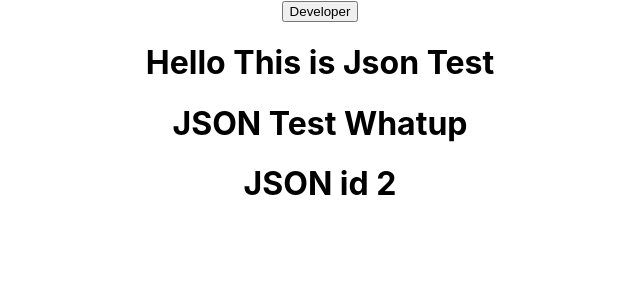
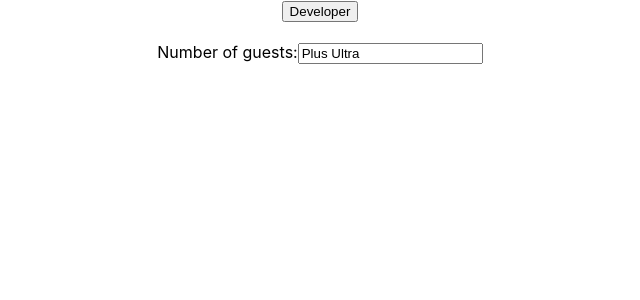
Before and after one commit to faiichann/mit-app, a React (Create React App) app: page / in a window 1280 px wide. Shown: the top 300 px of the page, without its empty margins (320-960 px from the left). Built offline with nearby package versions, Linux system fonts and the light colour scheme.

Commit message:
create json in .js and call to value

```diff
--- a/src/App.js
+++ b/src/App.js
@@ -2,8 +2,8 @@ import './App.css';
 // import View from './component/View'
 // import Test1 from './component/Tet'
 // import DragDropLabel from './component/DragDropL'
-// import LabelCreate from './component/LabelCreate'
-import JsonTest from './component/Testjson'
+import LabelCreate from './component/LabelCreate'
+// import JsonTest from './component/Testjson'
 import history from  './history'
 
 function App() {
@@ -11,7 +11,7 @@ function App() {
     <div className="App">
         <button onClick={() => history.push('/Dev')}>Developer</button>
         {/* <Test1 name="faii"/> */}
-        <JsonTest/>
+        <LabelCreate/>
     </div>
   )
 }
--- a/src/component/LabelCreate.js
+++ b/src/component/LabelCreate.js
@@ -1,4 +1,9 @@
 import React, { Component } from 'react';
+
+const Tjson = {
+  "string": "Plus Ultra",
+  "number": 1
+};
 
 class LabelCreate extends Component {
     constructor(props) {
@@ -29,7 +34,7 @@ class LabelCreate extends Component {
             <input
               name="numberOfGuests"
               type="text"
-              value={this.state.numberOfGuests}
+              value={Tjson.string}
               onChange={this.handleInputChange} />
           </label>
         </form>
--- a/src/jsonFolder/Testjson1.json
+++ b/src/jsonFolder/Testjson1.json
@@ -2,7 +2,8 @@
     {
         "id" : 1,
         "name1" : "JSON Test Whatup",
-        "name2" : "JB Test JSON"
+        "name2" : "JB Test JSON",
+        "T1" : "Hello"
     },
     {
         "id" : 2,
```
